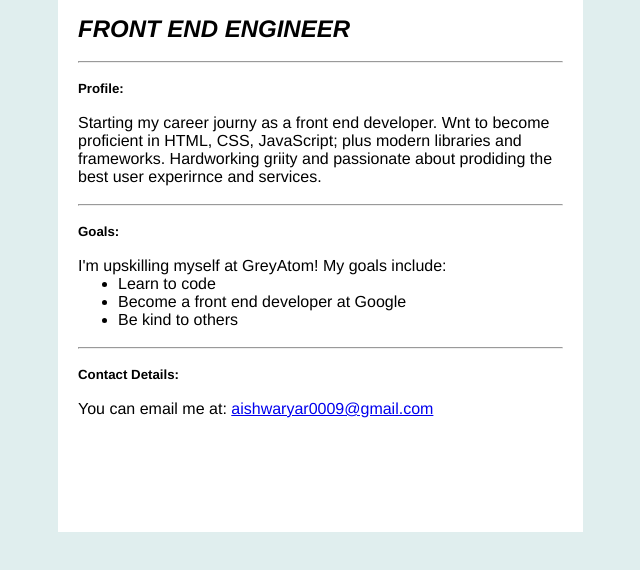
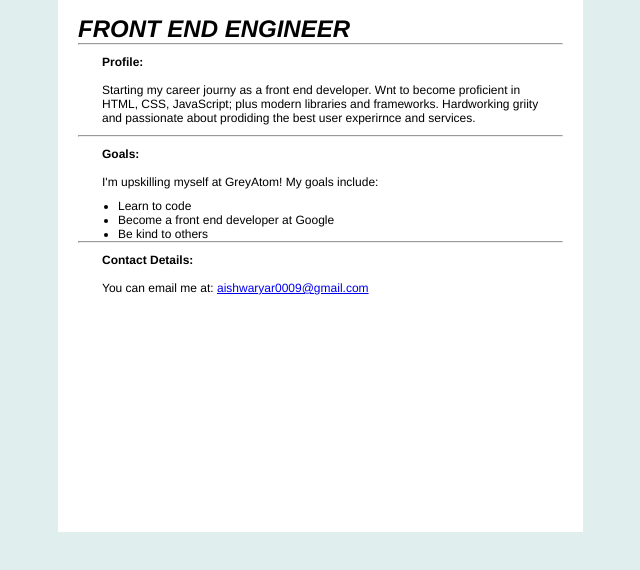
Before and after one commit to aishwarya0009/personal-portfolio-page1, a plain HTML site: page index.html in a window 1280 px wide. Shown: the part 64-634 px from the top of the page, without its empty margins (287-927 px from the left). Drawn offline with Linux system fonts and the light colour scheme; files whose address does not match are found by name.

Commit message:
added files

```diff
--- a/index.html
+++ b/index.html
@@ -8,26 +8,26 @@
           <div class="profileBody">
 	   <br>
 	   <div class="mainbody">
+           <div id="name">
 	    <h1> AISHWARYA ROKADE </h1><br>
-	    <h2> <i>FRONT END ENGINEER</i></h2><br>
-	    <hr/><br>
-	    <h5><strong>Profile:</strong></h5><br>
-            <p>Starting my career journy as a front end developer. Wnt to become proficient in HTML, CSS, JavaScript; plus modern libraries and frameworks.
+        <h2> <i>FRONT END ENGINEER</i></h2>
+        </div>
+	    <hr/>
+            <p><b>Profile:</b><br><br> Starting my career journy as a front end developer. Wnt to become proficient in HTML, CSS, JavaScript; plus modern libraries and frameworks.
             Hardworking griity and passionate about prodiding the best user experirnce and services.</p>
-            <br><hr/><br>
-            <h5><strong>Goals:</strong></h5><br>
-	    <p>I'm upskilling myself at GreyAtom! My goals include:</p>
+            <hr/>
+
+	    <p><b>Goals:</b><br><br>I'm upskilling myself at GreyAtom! My goals include:</p>
 	    <ul>
 		<li>Learn to code</li>
 		<li>Become a front end developer at Google</li>
 		<li>Be kind to others</li>
 	    </ul>
-	    <br><hr/><br>
-	    <h5><strong>Contact Details:</strong></h5><br>
-            You can email me at:
-            <a href="aishearyar0009@gmail.com"> aishwaryar0009@gmail.com</a>
-           </div>
-	 </div>
+        <hr/>
+        <p><b>Contact Details:</b><br><br>You can email me at: <a href="mailto:aishwaryar0009@gmail.com"> aishwaryar0009@gmail.com</a>
+        </p>
+        </div>
+
 	<script src="" async defer></script>
    </body>
 </html>
--- a/style.css
+++ b/style.css
@@ -7,6 +7,22 @@
  body{
           min-width: 500px;
      background-color: #e0eeee;
+ }
+
+ p{
+     font-size:12px;
+     margin-left:2em;
+     margin-right: 1em;
+     margin-top: 10px;
+     margin-bottom: 10px;
+ }
+
+ ul,ol
+ {
+   font-size:12px;
+   margin-right: 1em;
+   margin-top:10px;
+   margin-bottom: 10;
  }
 
  .profileBody{
```
